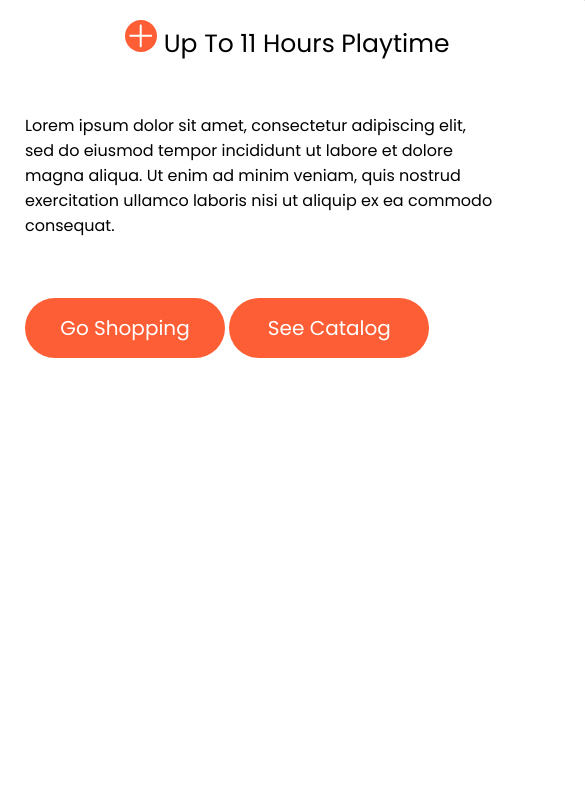
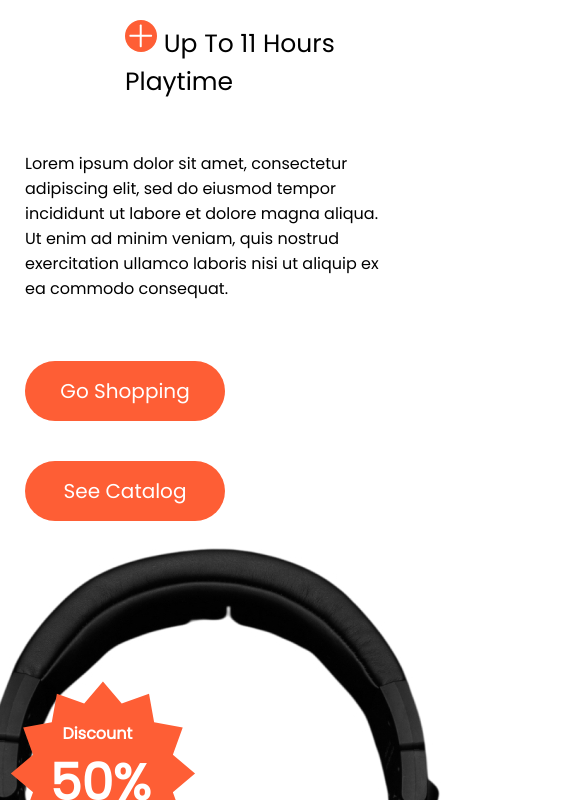
Before and after one commit to SushilBhandary/project07, a plain HTML site: page index.html in a window 390 px wide. Shown: the part 619-1419 px from the top of the page, 585 px wide, since content can reach past the window. Before the commit the page ends 997 px from the top, so only its background shows below. Drawn offline with Linux system fonts and the light colour scheme.

Commit message:
adding responsive code

```diff
--- a/css/index.css
+++ b/css/index.css
@@ -145,3 +145,79 @@ nav{
 .action-btns{
     margin-top: 40px
 }
+
+@media screen and (max-width: 1144px) {
+    .intro-section{
+        flex-direction: column;
+    }
+    .discount{
+        top: 1170px;
+        left: 190px;
+
+    }
+    .discount-content{
+        top: 1210px;
+        left: 230px;
+        width: 100px;
+    }
+  }
+
+
+@media screen and (max-width: 990px) {
+    .discount{
+        left: 130px;
+
+    }
+    .discount-content{
+        left: 190px;
+        width: 100px;
+    }
+  }
+
+  @media screen and (max-width: 846px) {
+    .discount{
+        top: 1300px;
+        left: 90px;
+
+    }
+    .discount-content{
+        top: 1340px;
+        left: 120px;
+        width: 100px;
+    }
+  }
+
+
+  @media screen and (max-width: 800px) {
+    .discount{
+        left: 60px;
+
+    }
+    .discount-content{
+        left: 90px;
+        width: 100px;
+    }
+  }
+
+  @media screen and (max-width: 700px) {
+    .discount{
+        left: 30px;
+
+    }
+    .discount-content{
+        left: 60px;
+        width: 100px;
+    }
+  }
+
+
+  @media screen and (max-width: 650px) {
+    .discount{
+        left: 5px;
+
+    }
+    .discount-content{
+        left: 40px;
+        width: 100px;
+    }
+  }
```
